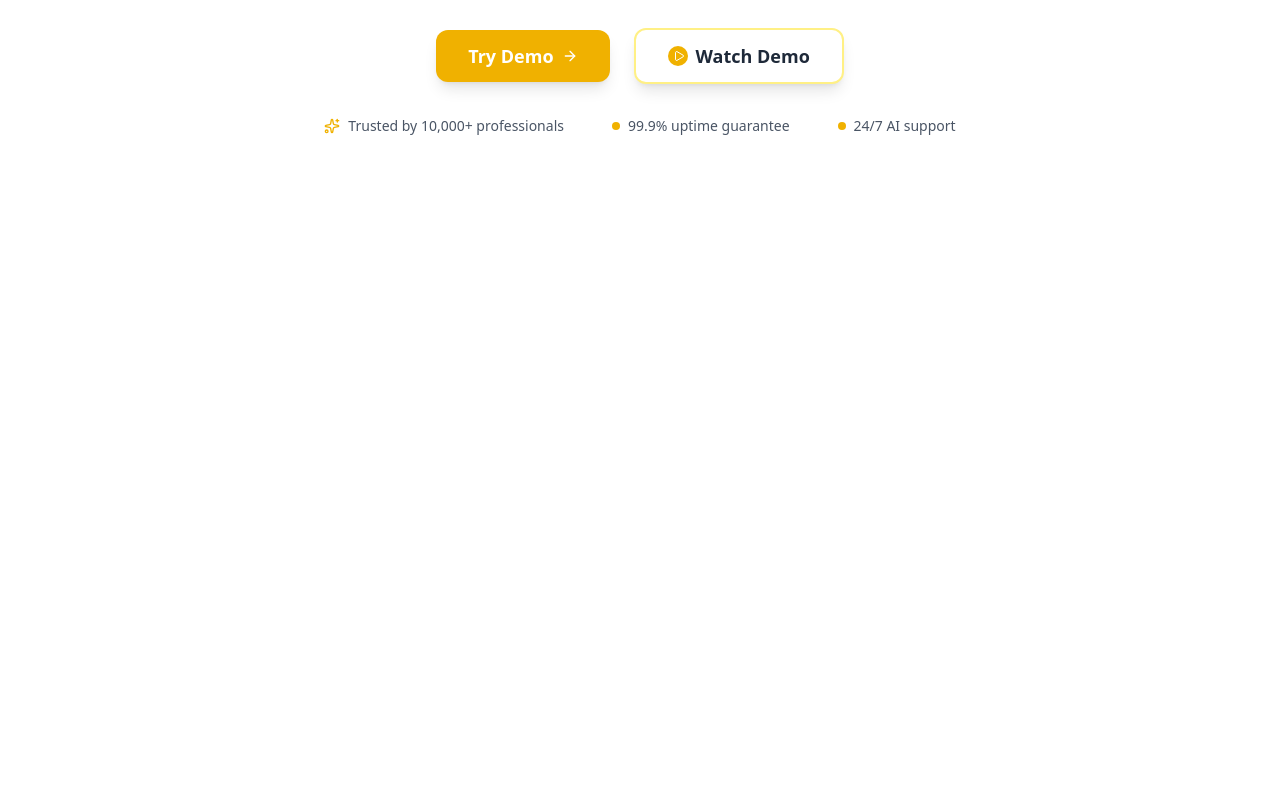
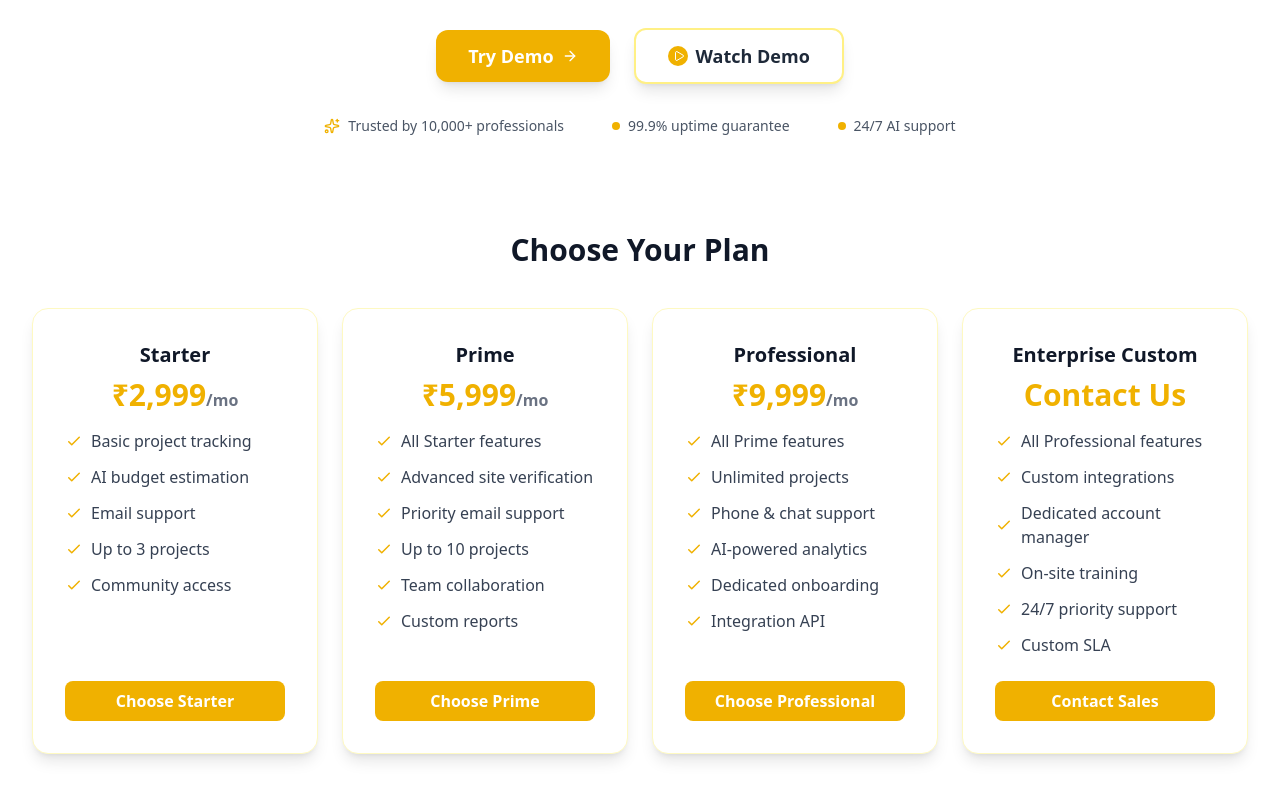
Before and after one commit to Rohan-Singhh/BuildVeritas, a React (Vite) app in the folder frontend/: page / in a window 1280 px wide. Shown: the part 590-1390 px from the top of the page. Before the commit the page ends 866 px from the top, so only its background shows below. Built offline with nearby package versions, Linux system fonts and the light colour scheme.

Commit message:
Added Dashboard

```diff
--- a/frontend/package.json
+++ b/frontend/package.json
@@ -1,5 +1,5 @@
 {
-  "name": "frontend",
+  "name": "buildveritas-frontend",
   "private": true,
   "version": "0.0.0",
   "type": "module",
@@ -16,6 +16,7 @@
     "lucide-react": "^0.542.0",
     "react": "^19.1.1",
     "react-dom": "^19.1.1",
+    "react-icons": "^5.5.0",
     "react-router-dom": "^7.8.2"
   },
   "devDependencies": {
--- a/frontend/src/App.jsx
+++ b/frontend/src/App.jsx
@@ -4,6 +4,7 @@ import Home from "./components/Home";
 import Navbar from "./components/Navbar";
 import Login from "./components/Login";
 import Signup from "./components/Signup";
+import Dashboard from "./components/Dashboard";
 
 function App() {
   return (
@@ -14,6 +15,7 @@ function App() {
           <Route path="/" element={<Home />} />
           <Route path="/login" element={<Login />} />
           <Route path="/signup" element={<Signup />} />
+          <Route path="/dashboard" element={<Dashboard />} />
         </Routes>
       </div>
     </Router>
--- /dev/null
+++ b/frontend/src/components/Dashboard.jsx
@@ -0,0 +1,113 @@
+import React, { useState } from "react";
+import {
+  FaProjectDiagram,
+  FaStore,
+  FaChartBar,
+  FaPlus,
+  FaUpload,
+  FaUser,
+  FaBuilding,
+  FaCog,
+  FaUsers,
+  FaCheckCircle,
+  FaCamera,
+} from "react-icons/fa";
+import { MdOutlineDashboard } from "react-icons/md";
+
+const sidebarItems = [
+  {
+    section: "MAIN",
+    items: [
+      { label: "Dashboard", icon: <MdOutlineDashboard  /> },
+      { label: "Projects", icon: <FaProjectDiagram /> },
+      { label: "Marketplace", icon: <FaStore /> },
+      { label: "Analytics", icon: <FaChartBar /> },
+    ],
+  },
+  {
+    section: "SITE MANAGEMENT",
+    items: [
+      { label: "Add Site Update", icon: <FaCamera /> },
+      { label: "Site Verification", icon: <FaCheckCircle /> },
+    ],
+  },
+  {
+    section: "MANAGEMENT",
+    items: [
+      { label: "User Management", icon: <FaUsers /> },
+      { label: "Company Profile", icon: <FaBuilding /> },
+      { label: "Settings", icon: <FaCog /> },
+    ],
+  },
+  {
+    section: "QUICK ACTIONS",
+    items: [
+      { label: "Create Project", icon: <FaPlus /> },
+      { label: "Upload Documents", icon: <FaUpload /> },
+    ],
+  },
+];
+
+const Dashboard = () => {
+  const [selected, setSelected] = useState("Dashboard");
+
+  return (
+    <div className="flex min-h-screen bg-gray-50">
+      {/* Sidebar */}
+      <aside className="w-64 bg-white border-r border-gray-200">
+        <div className="py-6 px-4">
+          {/* <h2 className="text-xl font-bold text-gray-900 mb-6">BuildVeritas</h2> */}
+          {sidebarItems.map((section) => (
+            <div key={section.section} className="mb-4">
+              <div className="text-xs font-semibold text-gray-500 mb-2">
+                {section.section}
+              </div>
+              <ul>
+                {section.items.map((item) => {
+                  const isActive = selected === item.label;
+                  return (
+                    <li
+                      key={item.label}
+                      className={`flex items-center cursor-pointer px-3 py-2 rounded-lg mb-1 transition-colors
+                        ${
+                          isActive
+                            ? "bg-yellow-50 text-yellow-600 font-semibold"
+                            : "text-gray-800 hover:bg-yellow-50 hover:text-yellow-600"
+                        }
+                      `}
+                      onClick={() => setSelected(item.label)}
+                    >
+                      <span
+                        className={`mr-3 text-lg ${
+                          isActive
+                            ? "text-yellow-500"
+                            : "text-gray-400 group-hover:text-yellow-500"
+                        }`}
+                      >
+                        {React.cloneElement(item.icon, {
+                          color: isActive ? "#FACC15" : "#A3A3A3",
+                        })}
+                      </span>
+                      {item.label}
+                    </li>
+                  );
+                })}
+              </ul>
+            </div>
+          ))}
+        </div>
+      </aside>
+      {/* Main Content */}
+      <div className="flex-1 flex flex-col">
+        <main className="p-8">
+          <h1 className="text-2xl font-bold text-gray-900 mb-4">{selected}</h1>
+          <div className="text-gray-500">
+            Welcome to your dashboard.
+          </div>
+        </main>
+      </div>
+    </div>
+  );
+};
+
+export default Dashboard;
--- a/frontend/src/components/Home.jsx
+++ b/frontend/src/components/Home.jsx
@@ -1,10 +1,11 @@
-import React from "react";
-import Hero from "./Hero";
+import Hero from "./home/Hero";
+import Plans from "./home/Plans";
 
 const Home = () => {
   return (
     <div className="min-h-screen">
       <Hero />
+      <Plans />
     </div>
   );
 };
--- a/frontend/src/components/Navbar.jsx
+++ b/frontend/src/components/Navbar.jsx
@@ -15,10 +15,10 @@ const Navbar = () => {
       <div className="max-w-7xl mx-auto px-4 sm:px-6 lg:px-8">
         <div className="flex justify-between items-center h-16">
           {/* Logo and Brand */}
-          <Link to="/" className="flex items-center space-x-3">
+          <Link to="/" className="flex items-center space-x-1 md:space-x-3">
             <div className="flex-shrink-0">
               {/* <Building2 className="h-8 w-8" /> */}
-              <img src="/BV.svg" alt="BV" className="w-20 h-16" />
+              <img src="/BV2.svg" alt="BV" className="w-9 h-9 md:w-11 md:h-10" />
             </div>
             <div className="text-2xl font-bold text-gray-800">
               <span className="text-yellow-500">Build</span>
--- /dev/null
+++ b/frontend/src/components/home/Plans.jsx
@@ -0,0 +1,156 @@
+const Plans = () => (
+  <div className="bg-white py-16">
+    <div className="max-w-7xl mx-auto px-4 sm:px-6 lg:px-8 text-center">
+      <h2 className="text-3xl font-bold text-gray-900 mb-10">
+        Choose Your Plan
+      </h2>
+      <div className="grid grid-cols-1 md:grid-cols-2 lg:grid-cols-4 gap-6">
+        {/* Starter Plan */}
+        <div className="border border-yellow-100 rounded-2xl shadow-lg p-8 flex flex-col bg-white">
+          <h3 className="text-xl font-semibold text-gray-900 mb-2">Starter</h3>
+          <div className="text-3xl font-bold text-yellow-500 mb-4">
+            ₹2,999<span className="text-base text-gray-500">/mo</span>
+          </div>
+          <ul className="mb-6 space-y-3 text-left">
+            {[
+              "Basic project tracking",
+              "AI budget estimation",
+              "Email support",
+              "Up to 3 projects",
+              "Community access",
+            ].map((feature, idx) => (
+              <li key={idx} className="flex items-center text-gray-700">
+                <span className="text-yellow-500 mr-2">
+                  <svg width="18" height="18" fill="none" viewBox="0 0 24 24">
+                    <path
+                      stroke="currentColor"
+                      strokeWidth="2"
+                      strokeLinecap="round"
+                      strokeLinejoin="round"
+                      d="M5 13l4 4L19 7"
+                    />
+                  </svg>
+                </span>
+                {feature}
+              </li>
+            ))}
+          </ul>
+          <button className="mt-auto bg-yellow-500 hover:bg-yellow-600 text-white font-semibold py-2 px-6 rounded-lg transition-all">
+            Choose Starter
+          </button>
+        </div>
+        {/* Prime Plan */}
+        <div className="border border-yellow-100 rounded-2xl shadow-lg p-8 flex flex-col bg-white">
+          <h3 className="text-xl font-semibold text-gray-900 mb-2">Prime</h3>
+          <div className="text-3xl font-bold text-yellow-500 mb-4">
+            ₹5,999<span className="text-base text-gray-500">/mo</span>
+          </div>
+          <ul className="mb-6 space-y-3 text-left">
+            {[
+              "All Starter features",
+              "Advanced site verification",
+              "Priority email support",
+              "Up to 10 projects",
+              "Team collaboration",
+              "Custom reports",
+            ].map((feature, idx) => (
+              <li key={idx} className="flex items-center text-gray-700">
+                <span className="text-yellow-500 mr-2">
+                  <svg width="18" height="18" fill="none" viewBox="0 0 24 24">
+                    <path
+                      stroke="currentColor"
+                      strokeWidth="2"
+                      strokeLinecap="round"
+                      strokeLinejoin="round"
+                      d="M5 13l4 4L19 7"
+                    />
+                  </svg>
+                </span>
+                {feature}
+              </li>
+            ))}
+          </ul>
+          <button className="mt-auto bg-yellow-500 hover:bg-yellow-600 text-white font-semibold py-2 px-6 rounded-lg transition-all">
+            Choose Prime
+          </button>
+        </div>
+        {/* Professional Plan */}
+        <div className="border border-yellow-100 rounded-2xl shadow-lg p-8 flex flex-col bg-white">
+          <h3 className="text-xl font-semibold text-gray-900 mb-2">
+            Professional
+          </h3>
+          <div className="text-3xl font-bold text-yellow-500 mb-4">
+            ₹9,999<span className="text-base text-gray-500">/mo</span>
+          </div>
+          <ul className="mb-6 space-y-3 text-left">
+            {[
+              "All Prime features",
+              "Unlimited projects",
+              "Phone & chat support",
+              "AI-powered analytics",
+              "Dedicated onboarding",
+              "Integration API",
+            ].map((feature, idx) => (
+              <li key={idx} className="flex items-center text-gray-700">
+                <span className="text-yellow-500 mr-2">
+                  <svg width="18" height="18" fill="none" viewBox="0 0 24 24">
+                    <path
+                      stroke="currentColor"
+                      strokeWidth="2"
+                      strokeLinecap="round"
+                      strokeLinejoin="round"
+                      d="M5 13l4 4L19 7"
+                    />
+                  </svg>
+                </span>
+                {feature}
+              </li>
+            ))}
+          </ul>
+          <button className="mt-auto bg-yellow-500 hover:bg-yellow-600 text-white font-semibold py-2 px-6 rounded-lg transition-all">
+            Choose Professional
+          </button>
+        </div>
+        {/* Enterprise Custom Plan */}
+        <div className="border border-yellow-100 rounded-2xl shadow-lg p-8 flex flex-col bg-white">
+          <h3 className="text-xl font-semibold text-gray-900 mb-2">
+            Enterprise Custom
+          </h3>
+          <div className="text-3xl font-bold text-yellow-500 mb-4">
+            Contact Us
+          </div>
+          <ul className="mb-6 space-y-3 text-left">
+            {[
+              "All Professional features",
+              "Custom integrations",
+              "Dedicated account manager",
+              "On-site training",
+              "24/7 priority support",
+              "Custom SLA",
+            ].map((feature, idx) => (
+              <li key={idx} className="flex items-center text-gray-700">
+                <span className="text-yellow-500 mr-2">
+                  <svg width="18" height="18" fill="none" viewBox="0 0 24 24">
+                    <path
+                      stroke="currentColor"
+                      strokeWidth="2"
+                      strokeLinecap="round"
+                      strokeLinejoin="round"
+                      d="M5 13l4 4L19 7"
+                    />
+                  </svg>
+                </span>
+                {feature}
+              </li>
+            ))}
+          </ul>
+          <button className="mt-auto bg-yellow-500 hover:bg-yellow-600 text-white font-semibold py-2 px-6 rounded-lg transition-all">
+            Contact Sales
+          </button>
+        </div>
+      </div>
+    </div>
+  </div>
+);
+
+export default Plans;
```
Also changed, not shown: frontend/public/BV2.svg (added), frontend/src/components/home/Hero.jsx (renamed from frontend/src/components/Hero.jsx), 1 other file (tests, documents, lock files or other folders).
